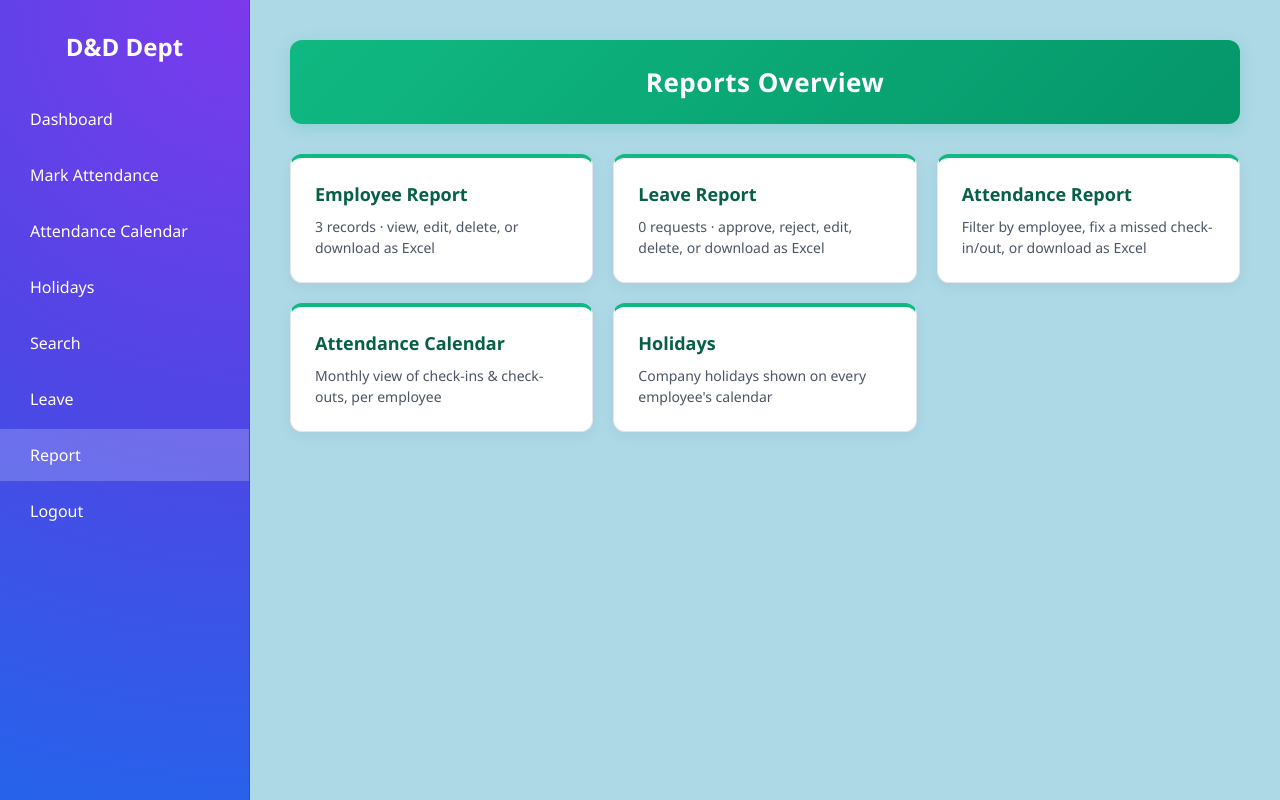
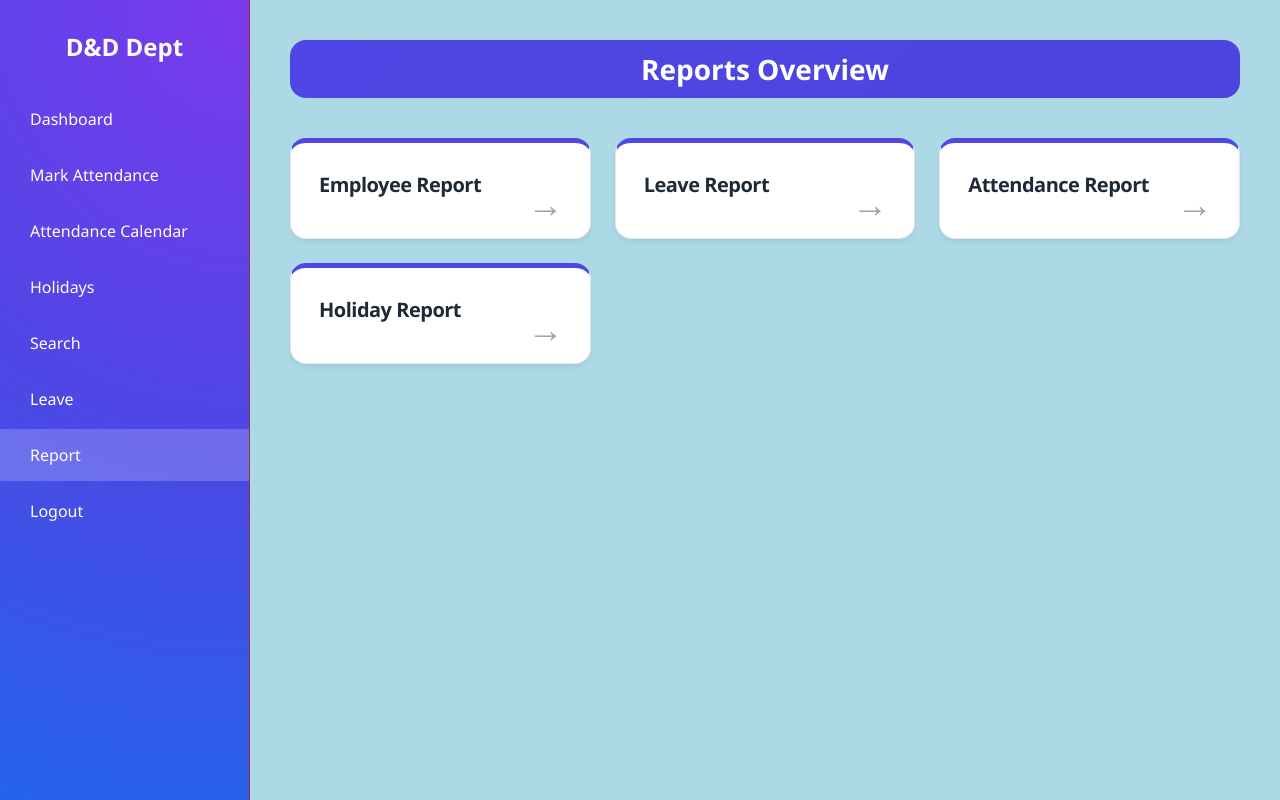
Before and after one commit to mewadayogesh/attendance, a Flask app: page /report in a window 1280 px wide. Run offline with Flask 3, Linux system fonts and the light colour scheme; a user stored in the database is signed in; data comes from the database, SQL or seed files in the repository.

Commit message:
Enhance report layout and styling
Updated styles and layout for report cards and headers.

```diff
--- a/Project_attendance/templates/report.html
+++ b/Project_attendance/templates/report.html
@@ -5,59 +5,86 @@
 {% block extra_style %}
 <style>
     .reports-container {
-        max-width: 1000px;
+        max-width: 1050px;
         margin: 0 auto;
-        padding: 30px 20px;
+        padding: 40px 20px;
         box-sizing: border-box;
+        font-family: inherit;
     }
 
     /* Modern Gradient Header Banner */
     .reports-header {
-        background: linear-gradient(135deg, #10b981 0%, #059669 100%);
+        //background: linear-gradient(135deg, #4f46e5 0%, #3730a3 100%);
+        background: linear-gradient(135deg, #4f46e5 0%, #3730a3 1000%);
         color: white;
-        padding: 24px;
-        border-radius: 12px;
+        //padding: 30px;
+        padding:10px 10px;
+        border-radius: 16px;
         text-align: center;
-        font-size: 26px;
-        font-weight: 700;
+        font-size: 28px;
+        font-weight: 700;       //800
         letter-spacing: 0.5px;
-        margin-bottom: 30px;
-        box-shadow: 0 4px 15px rgba(16, 185, 129, 0.2);
+        margin-bottom: 40px;        //35px
+        box-shadow: 0 10px 25px -5px rgba(79, 70, 229, 0.3);
+
     }
+
+
+
 
     /* Grid Layout for Report Cards */
     .report-links {
         display: grid;
         grid-template-columns: repeat(auto-fit, minmax(280px, 1fr));
-        gap: 20px;
+        gap: 24px;
     }
 
     /* Individual Report Card Design */
     .report-card {
         background: #ffffff;
-        padding: 24px;
-        border-radius: 12px;
-        box-shadow: 0 4px 15px rgba(0, 0, 0, 0.05);
+        padding: 28px;
+        border-radius: 16px;
+        box-shadow: 0 4px 6px -1px rgba(0, 0, 0, 0.05), 0 2px 4px -1px rgba(0, 0, 0, 0.03);
         border: 1px solid #e5e7eb;
-        border-top: 4px solid #10b981;
+        border-top: 5px solid #4f46e5;
         text-decoration: none;
-        display: block;
-        transition: transform 0.2s ease, box-shadow 0.2s ease, border-color 0.2s;
+        display: flex;
+        flex-direction: column;
+        justify-content: space-between;
+        position: relative;
+        overflow: hidden;
+        transition: all 0.3s cubic-bezier(0.4, 0, 0.2, 1);
         box-sizing: border-box;
     }
 
+    .report-card::after {
+        content: "→";
+        position: absolute;
+        bottom: 10px;            /*20px*/
+        right: 26px;            /*24px*/
+        font-size: 36px;        /*18px*/
+        color: #9ca3af;
+        transition: transform 0.3s ease, color 0.3s ease;
+    }
+
     .report-card:hover {
-        transform: translateY(-4px);
-        box-shadow: 0 8px 25px rgba(16, 185, 129, 0.15);
-        border-color: #a7f3d0;
+        transform: translateY(-6px);
+        box-shadow: 0 20px 25px -5px rgba(79, 70, 229, 0.15), 0 10px 10px -5px rgba(79, 70, 229, 0.04);
+        border-color: #818cf8;
+    }
+
+    .report-card:hover::after {
+        transform: translateX(4px);
+        color: #4f46e5;
     }
 
     .report-card h3 {
-        font-size: 18px;
-        color: #065f46;
+        font-size: 20px;
+        color: #1f2937;
         margin-top: 0;
-        margin-bottom: 10px;
+        margin-bottom: 12px;
         font-weight: 700;
+        letter-spacing: -0.025em;
     }
 
     .report-card p {
@@ -65,6 +92,7 @@
         color: #4b5563;
         line-height: 1.5;
         margin: 0;
+        padding-right: 20px;
     }
 </style>
 {% endblock %}
@@ -75,28 +103,41 @@
 
     <div class="report-links">
         <a class="report-card" href="{{ url_for('report_employees') }}">
-            <h3>Employee Report</h3>
-            <p>{{ employee_count }} record{{ 's' if employee_count != 1 else '' }} &middot; view, edit, delete, or download as Excel</p>
+            <div>
+                <h3>Employee Report</h3>
+                <!-- <p>{{ employee_count }} record{{ 's' if employee_count != 1 else '' }} &middot; view, edit, delete, or download as Excel</p>-->
+            </div>
         </a>
 
         <a class="report-card" href="{{ url_for('report_leave') }}">
-            <h3>Leave Report</h3>
-            <p>{{ leave_count }} request{{ 's' if leave_count != 1 else '' }} &middot; approve, reject, edit, delete, or download as Excel</p>
+            <div>
+                <h3>Leave Report</h3>
+                <!-- <p>{{ leave_count }} request{{ 's' if leave_count != 1 else '' }} &middot; approve, reject, edit, delete, or download as Excel</p>-->
+            </div>
         </a>
 
         <a class="report-card" href="{{ url_for('report_attendance') }}">
-            <h3>Attendance Report</h3>
-            <p>Filter by employee, fix a missed check-in/out, or download as Excel</p>
+            <div>
+                <h3>Attendance Report</h3>
+                <!--<p>Filter by employee, fix a missed check-in/out, or download as Excel</p>-->
+            </div>
         </a>
 
+    <!--comment : attendance_calendar report-->
+        <!--
         <a class="report-card" href="{{ url_for('attendance_calendar') }}">
-            <h3>Attendance Calendar</h3>
-            <p>Monthly view of check-ins &amp; check-outs, per employee</p>
+            <div>
+                <h3>Attendance Calendar</h3>
+                <p>Monthly view of check-ins &amp; check-outs, per employee</p>
+            </div>
         </a>
+        -->
 
         <a class="report-card" href="{{ url_for('holidays') }}">
-            <h3>Holidays</h3>
-            <p>Company holidays shown on every employee's calendar {{ '· admin can add or remove' if session.get('role') == 'admin' }}</p>
+            <div>
+                <h3>Holiday Report</h3>
+                <!-- <p>Company holidays shown on every employee's calendar {{ '· admin can add or remove' if session.get('role') == 'admin' }}</p>-->
+            </div>
         </a>
     </div>
 </div>
```
